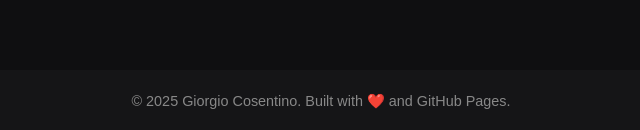
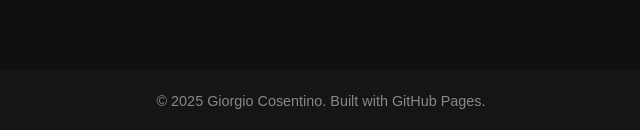
Before and after one commit to GiorgioCosentino/GiorgioCosentino.github.io, a plain HTML site: page index.html in a window 1280 px wide. Shown: the part 1373-1503 px from the top of the page, 319-959 px from the left. Drawn offline with Linux system fonts and the light colour scheme.

Commit message:
Update index.html

```diff
--- a/index.html
+++ b/index.html
@@ -174,7 +174,7 @@
 
   <!-- Footer -->
   <footer>
-    © 2025 Giorgio Cosentino. Built with ❤️ and GitHub Pages.
+    © 2025 Giorgio Cosentino. Built with GitHub Pages.
   </footer>
 
   <script>
```
